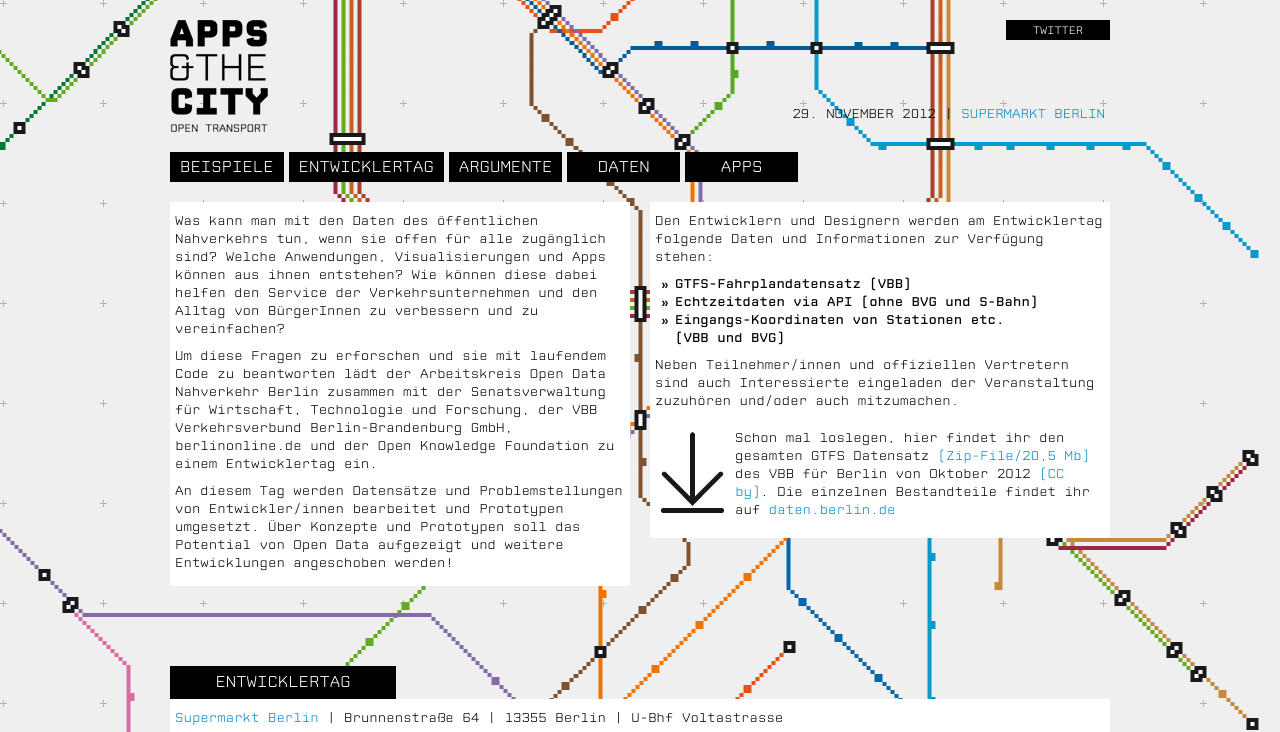
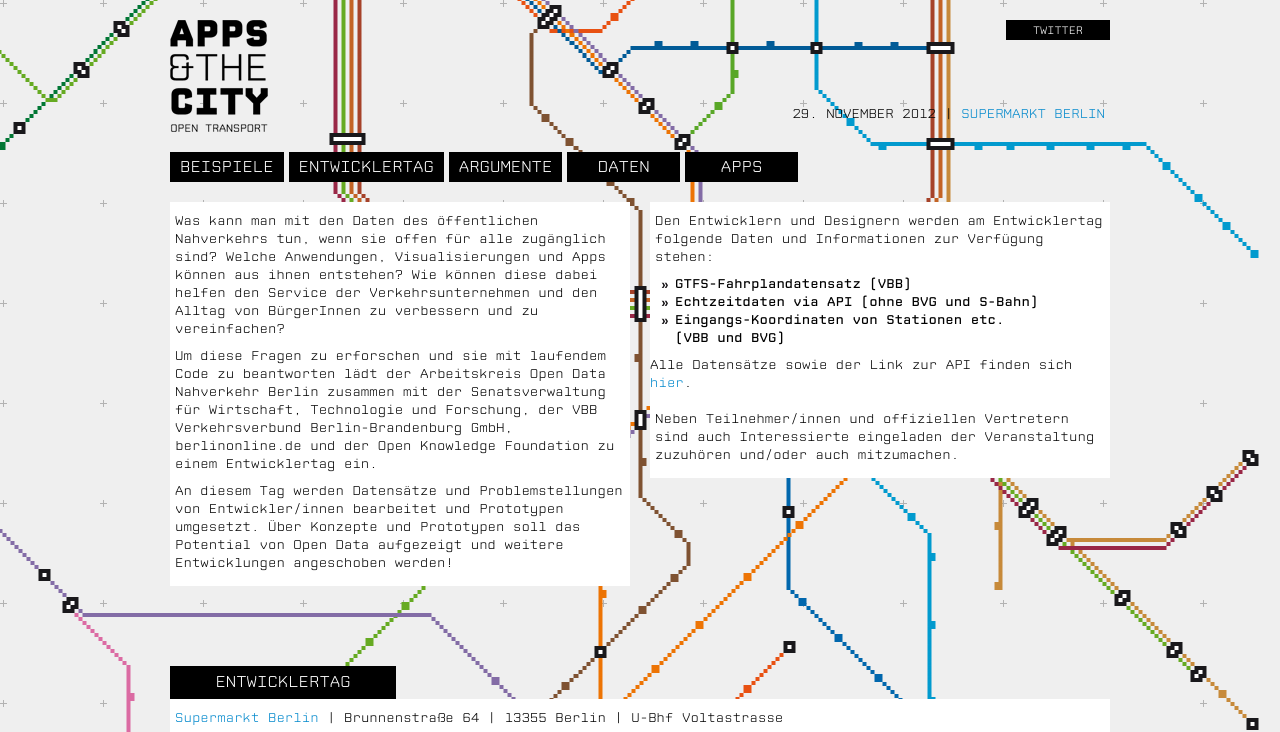
Before and after one commit to okfde/berlin.appsandthecity, a Jekyll site: the page built from index.html, in a window 1280 px wide and 900 px high, cut to the strip 0-732 px from the top of the window. Built offline with Jekyll 4.4.1, drawn with Linux system fonts in a browser that asks for light colours; nearby versions of some CDN libraries; Markdown is read by kramdown in place of the engine named in the settings.

Commit message:
Textänderung

```diff
--- a/index.html
+++ b/index.html
@@ -16,19 +16,8 @@ title: Willkommen
       <li>Echtzeitdaten via API (ohne BVG und S-Bahn)</li>
       <li>Eingangs-Koordinaten von Stationen etc. <br>(VBB und BVG)</li>
     </ul>
+    Alle Datensätze sowie der Link zur API finden sich <a href="http://appsandthecity.net/daten/">hier</a>.<br><br>
     <p>Neben Teilnehmer/innen und offiziellen Vertretern sind auch Interessierte eingeladen der Veranstaltung zuzuhören und/oder auch mitzumachen.</p>
-
-
-    <div class="row">
-      <div class="span1" style="text-align:center">
-        <img src="img/pfeil2.png" alt="Pfeil" style="padding-left:9px; padding-top:2px">
-      </div>
-      <div class="span5">
-        <p>
-          Schon mal loslegen, hier findet ihr den gesamten GTFS Datensatz <a href="http://datenfragen.de/openvbb/GTFS_VBB_Okt2012.zip">(Zip-File/20,5 Mb)</a> des VBB für Berlin von Oktober 2012 <a href="http://creativecommons.org/licenses/by/2.0/de/">(CC by)</a>. Die einzelnen Bestandteile findet ihr auf <a href="http://daten.berlin.de/tags/bvg">daten.berlin.de
-        </p>
-      </div>
-    </div>
 
   </div>
 </div>
```
